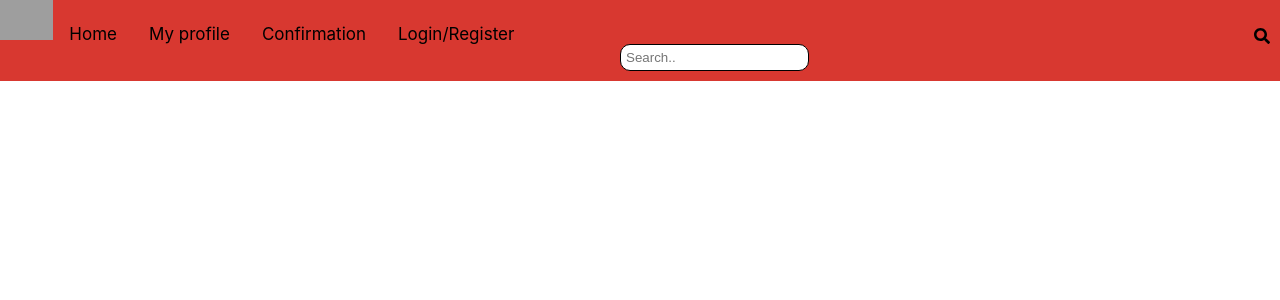
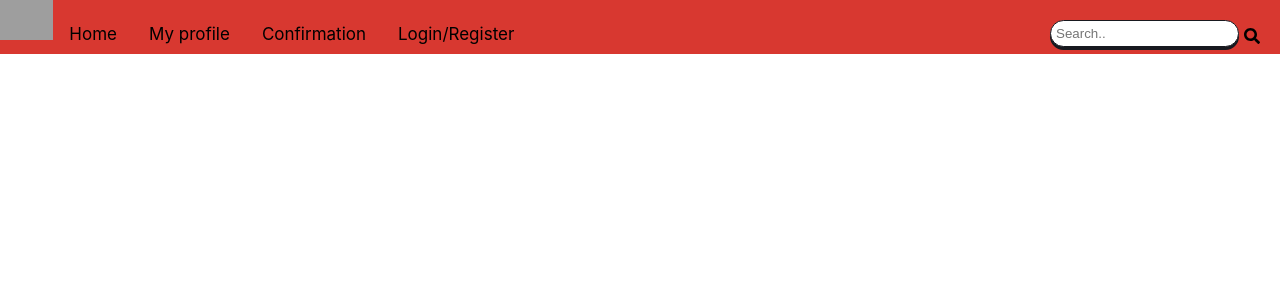
Before and after one commit to NervousNerve/filmvisarna-lewandowski, a React (Create React App) app: page / in a window 1280 px wide. Shown: the top 300 px of the page. Built offline with nearby package versions, Linux system fonts and the light colour scheme; grey boxes are pictures that could not be loaded.

Commit message:
edited shadow box on search field

```diff
--- a/src/components/Navbar.jsx
+++ b/src/components/Navbar.jsx
@@ -38,6 +38,8 @@ const Navbar = () => {
           <NavLink to="/confirmation">Confirmation</NavLink>
           <NavLink to="/login-register">Login/Register</NavLink>
         </div>
+
+        <div className={styles.field}>
         <input
           className={styles.input}
           type="text"
@@ -45,6 +47,7 @@ const Navbar = () => {
           name="search"
         />
         <FontAwesomeIcon className={styles.searchicon2} icon={faSearch} />
+        </div>
       </div>
     </div>
   );
--- a/src/css/Navbar.module.css
+++ b/src/css/Navbar.module.css
@@ -1,6 +1,8 @@
 /* Style the navigation menu */
 .topnav {
   background-color: rgb(216, 56, 48);
+  overflow: hidden;
+  position: relative;
 }
 
 /* Hide the links inside the navigation menu (except for logo/home) */
@@ -15,6 +17,8 @@
   text-decoration: none;
   font-size: 17px;
   display: block;
+  font-family: -apple-system, BlinkMacSystemFont, "Segoe UI", Roboto, Oxygen,
+    Ubuntu, Cantarell, "Open Sans", "Helvetica Neue", sans-serif;
 }
 
 /* Style the hamburger menu */
@@ -97,13 +101,31 @@
 @media (min-width: 1025px) {
   .input {
     display: inline;
-    margin-left: 620px;
-    border: 1px solid black;
-    border-radius: 10px;
+    margin-right: 5px;
+    /* border: 1px solid black; */
+    border: 1px solid #18191f;
+    border-radius: 14px;
+    box-shadow: 0px 3px 0px 0px #18191f;
     padding: 5px 5px;
+    /* float: right; */
   }
 
   .searchicon {
     padding-top: 28px;
+    padding-right: 20px;
+    padding-bottom: 5px;
+    /* margin-right: 50px; */
+  }
+
+  /* .searchicon2 {
+    float: right;
+    padding-top: 28px;
+    padding-right: 20px;
+    padding-bottom: 5px;
+  } */
+
+  .field {
+    float: right;
+    padding-top: 20px;
   }
 }
```
